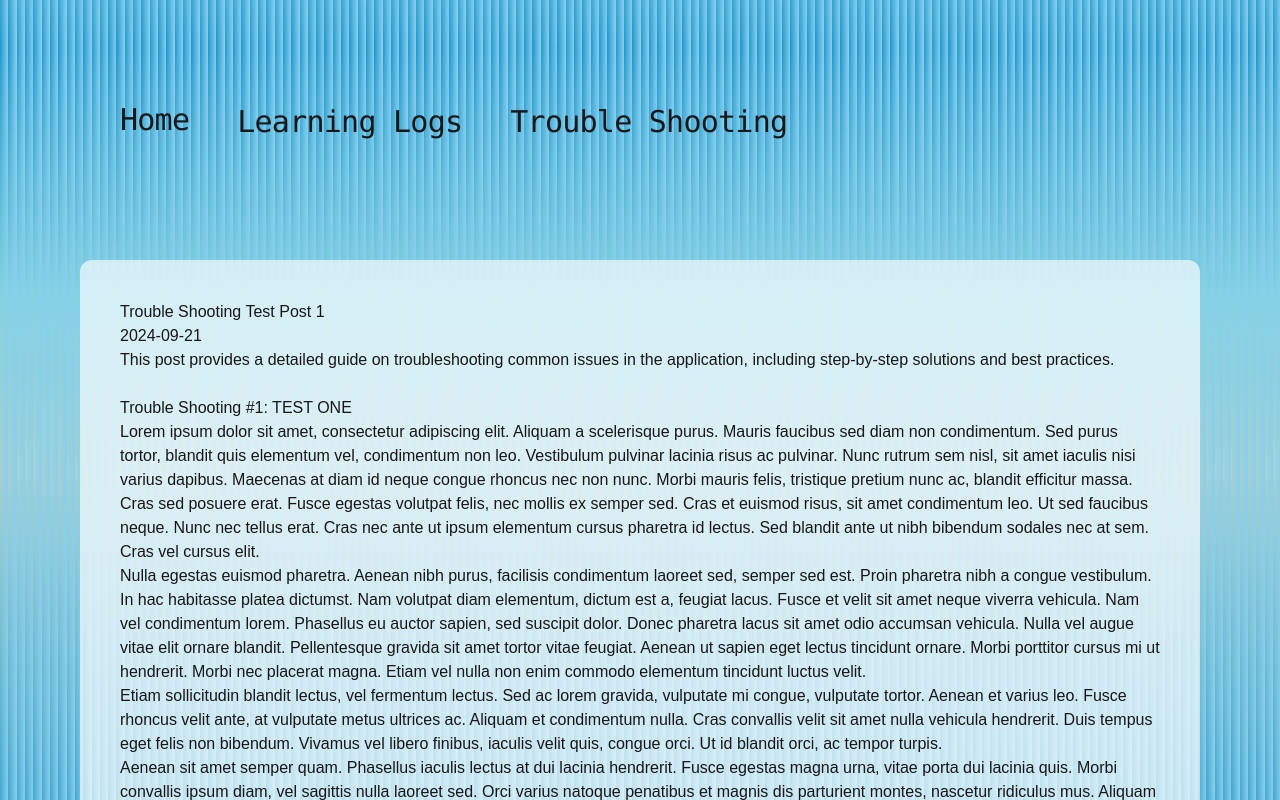
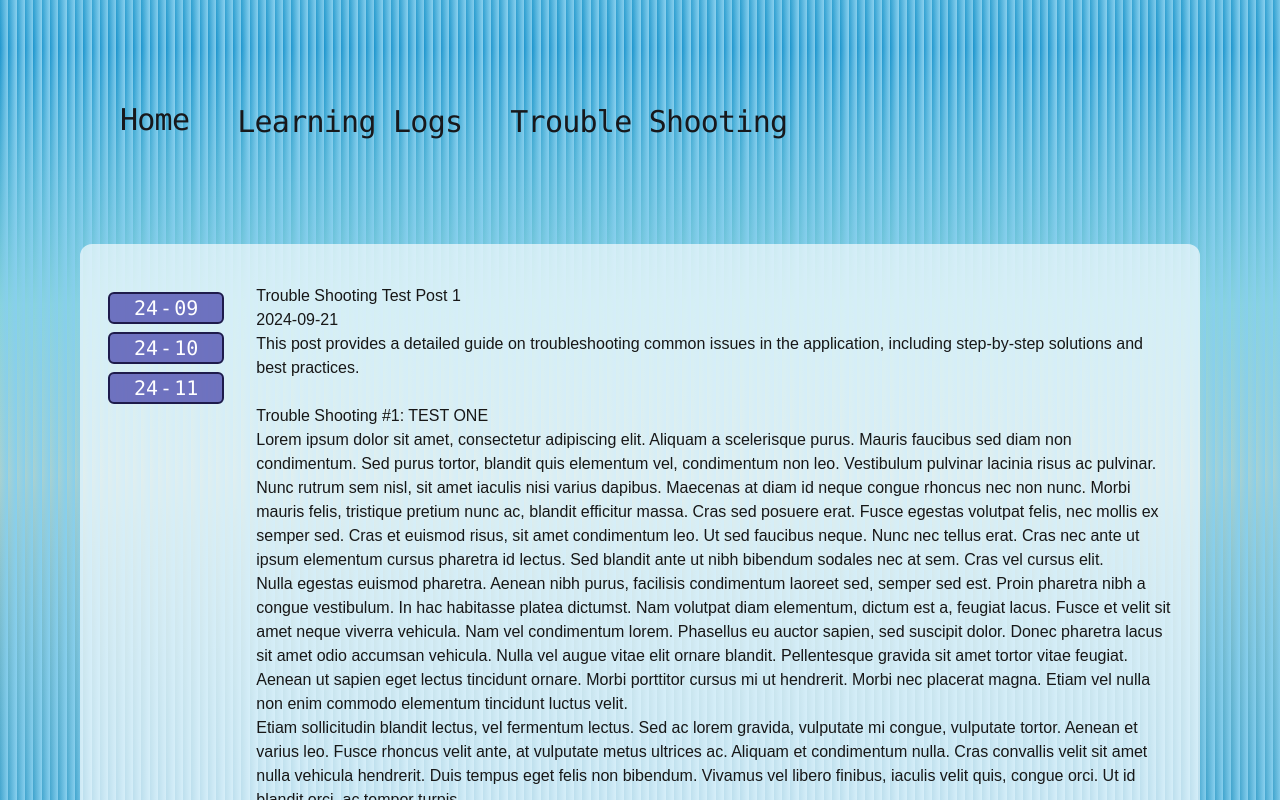
Before and after one commit to spaceofin/spaceofin.github.io, a Next.js app: page /trouble-shooting in a window 1280 px wide. Shown: the top 800 px of the page. Built offline with nearby package versions, Linux system fonts and the light colour scheme.

Commit message:
feat: add DateFilterNav component and display it on trouble-shooting page

```diff
--- /dev/null
+++ b/app/components/date-filter-nav.tsx
@@ -0,0 +1,45 @@
+"use client";
+
+import React from "react";
+
+export function DateFilterNav({ postDates }: { postDates: string[] }) {
+  const dateSet = new Set<string>();
+
+  postDates.forEach((postDate: string) => {
+    const date = new Date(postDate);
+    const yearMonth = `${date.getFullYear()}-${date.getMonth() + 1}`;
+    dateSet.add(yearMonth);
+  });
+
+  const dateList = Array.from(dateSet).map((date) => {
+    const [year, month] = date.split("-");
+    return { year: parseInt(year.slice(-2)), month: parseInt(month) };
+  });
+
+  dateList.sort((a, b) => {
+    if (a.year !== b.year) {
+      return a.year - b.year;
+    }
+    return a.month - b.month;
+  });
+
+  return (
+    <nav className="min-w-30 font-thin text-lg mr-6">
+      <ul>
+        {dateList.map(({ year, month }) => (
+          <li
+            className="flex justify-center bg-indigo-800 bg-opacity-65
+             text-xl text-white font-mono rounded-md m-2 ml-0 px-6 gap-0.5 border-2 border-indigo-950 "
+            key={`${year}-${month}`}
+            onClick={() => {
+              console.log(`clicked: ${year}-${month}`);
+            }}>
+            <span>{year}</span>
+            <span>-</span>
+            <span>{month < 10 ? `0${month}` : month}</span>
+          </li>
+        ))}
+      </ul>
+    </nav>
+  );
+}
--- a/app/components/navigation.tsx
+++ b/app/components/navigation.tsx
@@ -3,7 +3,7 @@ import Link from "next/link";
 export default function Navigation() {
   return (
     <nav className="font-mono mx-16">
-      <ul className="relative min-h-32 m-14 flex flex-col lg:flex-row lg:space-x-12 space-y-1 justify-start items-center text-2xl lg:text-3xl z-0 tracking-tight text-zinc-900">
+      <ul className="relative min-h-32 m-14 mb-10 flex flex-col lg:flex-row lg:space-x-12 space-y-1 justify-center lg:justify-start items-center text-2xl lg:text-3xl z-0 tracking-tight text-zinc-900">
         <li>
           <Link href="/">Home</Link>
         </li>
--- a/app/globals.css
+++ b/app/globals.css
@@ -64,7 +64,7 @@ body {
 }
 
 .page-background {
-  @apply m-20 mt-5 mb-14 p-10 min-h-64 bg-white bg-opacity-65 rounded-xl;
+  @apply m-20 mt-5 mb-14 py-10 px-7 min-h-64 bg-white bg-opacity-65 rounded-xl;
   width: 100%;
   height: auto;
 }
--- a/app/layout.tsx
+++ b/app/layout.tsx
@@ -30,7 +30,7 @@ export default function RootLayout({
         className={`${geistSans.variable} ${geistMono.variable} antialiased`}>
         <Navigation />
         <div className="flex justify-center w-full h-full">
-          <div className="page-background overflow-y-auto">{children}</div>
+          <div className="page-background overflow-hidden">{children}</div>
         </div>
       </body>
     </html>
--- a/app/trouble-shooting/page.tsx
+++ b/app/trouble-shooting/page.tsx
@@ -1,13 +1,17 @@
 import { getPosts } from "@/lib/getPosts";
 import { MDXPost } from "@/types/mdx-post";
+import { DateFilterNav } from "../components/date-filter-nav";
 
 export default async function TroubleShooting() {
   const posts: MDXPost[] = await getPosts();
+  const postDates = posts.map((post) => post.frontmatter.date);
 
   return (
-    <div>
+    <div className="flex h-full">
+      <DateFilterNav postDates={postDates} />
+      <div className="flex-col overflow-y-auto">
         {posts.map((post, index) => (
-        <div key={index}>
+          <div key={index} className="flex-grow">
             <div>{post.frontmatter.title}</div>
             <div>{post.frontmatter.date}</div>
             <div>{post.frontmatter.description}</div>
@@ -20,5 +24,6 @@ export default async function TroubleShooting() {
           </div>
         ))}
       </div>
+    </div>
   );
 }
--- /dev/null
+++ b/content/trouble-shooting/test4.mdx
@@ -0,0 +1,13 @@
+---
+title: Trouble Shooting Test Post 4
+date: 2024-10-23
+description: This post provides a detailed guide on troubleshooting common issues in the application, including step-by-step solutions and best practices.
+tags:
+  - nextjs
+  - javascript
+category: nextjs
+---
+
+Trouble Shooting #4: TEST FOUR
+
+Morbi sodales urna eu orci hendrerit dignissim. Aliquam erat volutpat. Vestibulum ornare dignissim risus. Aliquam erat volutpat. Sed luctus ex ut urna dapibus, nec pharetra leo dapibus. Lorem ipsum dolor sit amet, consectetur adipiscing elit. Sed pellentesque at diam sit amet suscipit. Vivamus sed fermentum libero, ut finibus mauris. Pellentesque porta urna sit amet urna tincidunt, vitae pellentesque neque dignissim. Donec bibendum enim non mi suscipit, bibendum porta dolor semper. Praesent interdum ante velit, eget sollicitudin diam dapibus a. Nullam auctor, leo eget interdum dignissim, nisi dolor tincidunt mauris, et malesuada dolor sem nec elit. Proin laoreet et mi sed ullamcorper. Etiam placerat sem a fermentum aliquam.
--- /dev/null
+++ b/content/trouble-shooting/test5.mdx
@@ -0,0 +1,15 @@
+---
+title: Trouble Shooting Test Post 5
+date: 2024-10-25
+description: This post provides a detailed guide on troubleshooting common issues in the application, including step-by-step solutions and best practices.
+tags:
+  - react
+  - typescript
+category: react
+---
+
+Trouble Shooting #5: TEST FIVE
+
+In imperdiet nibh non elit suscipit, a mollis metus volutpat. Aliquam erat volutpat. Class aptent taciti sociosqu ad litora torquent per conubia nostra, per inceptos himenaeos. Donec accumsan leo nulla. Maecenas facilisis velit nec consequat luctus. Nulla imperdiet ut lectus sit amet porttitor. Curabitur at enim ipsum. Aenean ullamcorper mollis dolor at iaculis. Maecenas non consequat turpis. Quisque eget ex bibendum, porta ante quis, bibendum neque. Nam cursus quam ante, molestie pulvinar eros scelerisque quis. Praesent vestibulum velit a turpis vestibulum, sit amet blandit tellus aliquam. Maecenas sagittis malesuada felis, in placerat tortor commodo non.
+
+Nulla euismod odio non felis convallis, ut vestibulum sem tempor. Maecenas luctus imperdiet enim, eget aliquam massa laoreet non. Mauris lobortis augue ac auctor commodo. In dapibus turpis orci, a porta felis ullamcorper nec. Vivamus a risus tellus. Nulla id elit sit amet elit finibus pulvinar. Vivamus tincidunt fermentum gravida. Nulla ullamcorper eros sed varius pharetra. Praesent a massa augue. Duis blandit dictum libero eget venenatis. Aenean sit amet gravida lectus, et imperdiet leo. Vivamus aliquam, quam quis varius commodo, justo elit lacinia augue, non tempus tellus est ac mauris. Quisque aliquet, risus eu lobortis mollis, turpis nisl porttitor elit, eu sagittis risus tellus et orci. Integer porttitor risus eu enim luctus consequat.
--- /dev/null
+++ b/content/trouble-shooting/test6.mdx
@@ -0,0 +1,17 @@
+---
+title: Trouble Shooting Test Post 6
+date: 2024-11-01
+description: This post provides a detailed guide on troubleshooting common issues in the application, including step-by-step solutions and best practices.
+tags:
+  - react
+  - javascript
+category: react
+---
+
+Trouble Shooting #6: TEST SIX
+
+Quisque vestibulum fringilla dui eget commodo. Phasellus gravida eu ligula vitae elementum. Etiam enim purus, ultrices vel fermentum a, faucibus quis ante. Sed a molestie ante, vitae iaculis ligula. Integer eu suscipit est, sit amet dapibus purus. Sed at risus sed libero fringilla fringilla. Vivamus vel sollicitudin libero. Nullam porttitor vitae nisi cursus ultricies. Class aptent taciti sociosqu ad litora torquent per conubia nostra, per inceptos himenaeos. Fusce nec nisi at mauris ullamcorper auctor vel ac nisi.
+
+Cras sit amet venenatis augue. Nunc fringilla id eros ac varius. Sed eget ante a neque finibus lobortis quis vitae ipsum. Orci varius natoque penatibus et magnis dis parturient montes, nascetur ridiculus mus. Fusce nec dolor semper, efficitur tellus sit amet, cursus eros. Phasellus ut egestas quam. Nam ut tristique nunc. Maecenas dapibus libero ex, vitae interdum enim iaculis sed. Nullam ac suscipit risus, vitae porta leo. Duis libero nibh, commodo non hendrerit quis, facilisis quis metus. Cras dictum ligula id eros semper, quis auctor justo tristique.
+
+Nulla tincidunt neque ipsum, ut sollicitudin dolor dapibus non. Nam varius euismod lorem. Vestibulum accumsan lacinia odio at malesuada. Mauris non laoreet libero. In ut pulvinar dui. Mauris tristique tempus tellus eu maximus. Quisque hendrerit elementum turpis, eget molestie nunc eleifend ac. Morbi ac consequat massa. Etiam convallis libero gravida, condimentum est eget, gravida neque. Nulla sed dolor vitae elit porttitor luctus quis sit amet dolor. Praesent feugiat sit amet orci et imperdiet. Proin consequat eros nec leo condimentum vestibulum. Nullam pharetra nisl lectus, sit amet fermentum erat feugiat faucibus.
```
Lines whose indentation alone changed are shown as unchanged.
